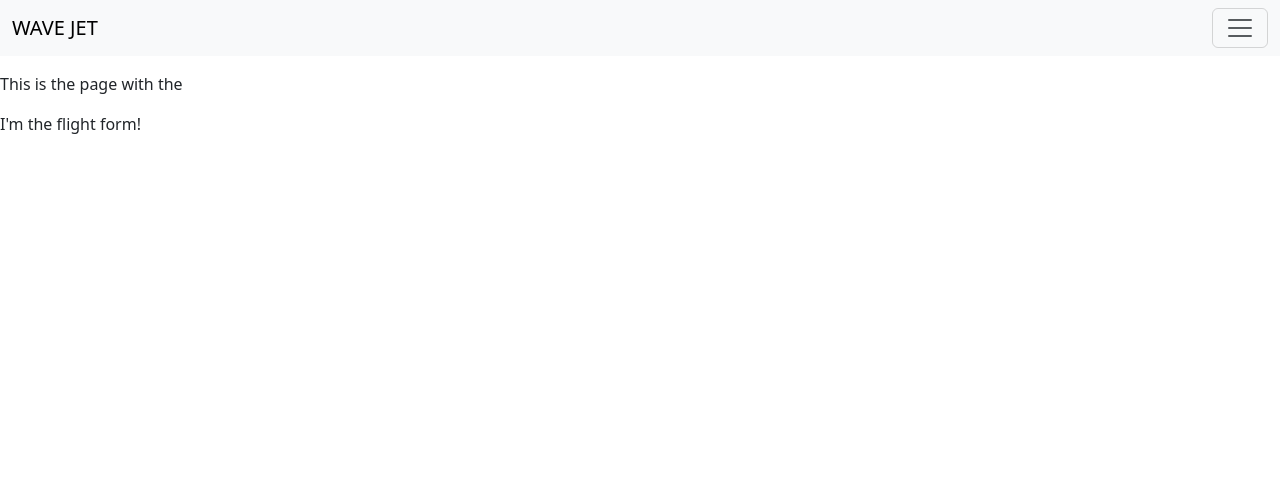
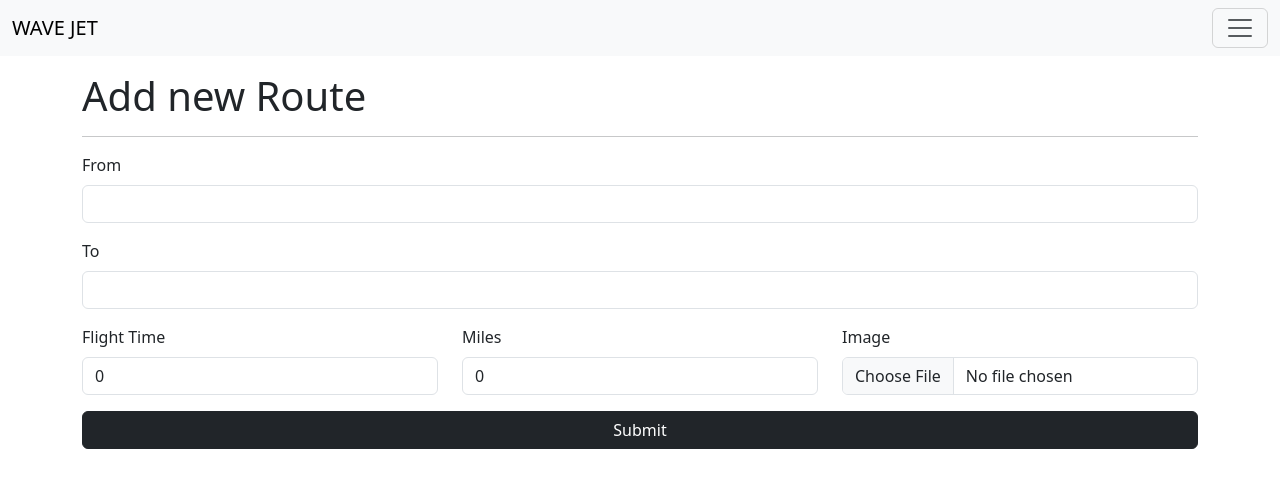
Before and after one commit to marietazetta/wave-jet-client, a React (Vite) app: page /routes/add in a window 1280 px wide. Shown: the top 488 px of the page. Built offline with nearby package versions, Linux system fonts and the light colour scheme; no server answers.

Commit message:
cloudinary partly added

```diff
--- a/src/components/Flights/NewFlightForm/NewFlightForm.jsx
+++ b/src/components/Flights/NewFlightForm/NewFlightForm.jsx
@@ -1,10 +1,92 @@
-
+import { useState } from "react"
+import { Form, Button, Row, Col } from "react-bootstrap"
+import { useNavigate } from 'react-router-dom'
+import FlightServices from "../../../services/flight.services"
+import uploadServices from "../../../services/upload.services"
 
 const NewFlightForm = () => {
 
+    const [flightData, setFlightData] = useState({
+        fromDestination: '',
+        toDestination: '',
+        flightTime: 0,
+        miles: 0,
+        imageUrl: ''
+    })
+
+    const navigate = useNavigate()
+
+    const handleInputChange = e => {
+        const { value, name } = e.currentTarget
+        setFlightData({ ...flightData, [name]: value })
+    }
+
+    const handleFlightSubmit = e => {
+
+        e.preventDefault()
+
+        FlightServices
+            .saveFlight(flightData)
+            .then(() => navigate('/routes'))
+            .catch(err => console.log(err))
+    }
+
+    const handleFileUpload = e => {
+
+        const formData = new FormData()
+        formData.append('imageData', e.target.files[0])
+
+        uploadServices
+            .uploadimage(formData)
+            .then(res => {
+                setFlightData({ ...flightData, imageUrl: res.data.cloudinary_url })
+            })
+            .catch(err => console.log(err))
+    }
+
     return (
 
-        <p>I'm the flight form!</p>
+        <div className="NewFlightForm">
+            <Form onSubmit={handleFlightSubmit}>
+                <Form.Group className="mb-3" controlId="newFormInput">
+                    <Form.Label>From</Form.Label>
+                    <Form.Control type="text" value={flightData.fromDestination} name="fromDestination" onChange={handleInputChange} />
+                </Form.Group>
+
+                <Form.Group className="mb-3" controlId="description">
+                    <Form.Label>To</Form.Label>
+                    <Form.Control type="text" value={flightData.toDestination} name="toDestination" onChange={handleInputChange} />
+                </Form.Group>
+
+                <Row>
+                    <Col>
+                        <Form.Group className="mb-3" controlId="inversions">
+                            <Form.Label>Flight Time</Form.Label>
+                            <Form.Control type="number" value={flightData.flightTime} name="flightTime" onChange={handleInputChange} />
+                        </Form.Group>
+                    </Col>
+                    <Col>
+                        <Form.Group className="mb-3" controlId="length">
+                            <Form.Label>Miles</Form.Label>
+                            <Form.Control type="number" value={flightData.miles} name="miles" onChange={handleInputChange} />
+                        </Form.Group>
+                    </Col>
+
+                    <Col>
+                        <Form.Group className="mb-3" controlId="image">
+                            <Form.Label>Image</Form.Label>
+                            <Form.Control type="file" onChange={handleFileUpload} />
+                        </Form.Group>
+                    </Col>
+                </Row>
+
+                <div className="d-grid">
+                    <Button variant="dark" type="submit" >Submit</Button>
+                </div>
+            </Form>
+        </div>
+
+
 
 
     )
--- a/src/pages/Flights/AddFlightFormPage/AddFlightFormPage.jsx
+++ b/src/pages/Flights/AddFlightFormPage/AddFlightFormPage.jsx
@@ -1,13 +1,18 @@
+import { Container } from "react-bootstrap"
 import NewFlightForm from "../../../components/Flights/NewFlightForm/NewFlightForm"
+
 
 const AddFlightFormPage = () => {
 
     return (
 
-        <>
-            <p>This is the page with the </p>
-            <NewFlightForm />
-        </>
+        <div className="AddFlightFormPage">
+            <Container>
+                <h1>Add new Route</h1>
+                <hr></hr>
+                <NewFlightForm />
+            </Container>
+        </div>
 
     )
 }
--- a/src/pages/Flights/FlightDetailsPage/FlightDetailsPage.jsx
+++ b/src/pages/Flights/FlightDetailsPage/FlightDetailsPage.jsx
@@ -1,7 +1,8 @@
-import { useParams } from "react-router-dom"
+import { useParams, Link } from "react-router-dom"
 import flightServices from "../../../services/flight.services"
 import { useEffect, useState } from "react"
 import "./FlightDetailsPage.css"
+import { Container, Row, Col } from "react-bootstrap"
 
 const FlightDetailsPage = () => {
 
--- a/src/services/flight.services.js
+++ b/src/services/flight.services.js
@@ -17,9 +17,9 @@ class FlightServices {
         return this.axiosApp.get(`/${flightId}`)
     }
 
-    // saveFlight(flightData) {
-    //     return this.axiosApp.post('/', flightData)
-    // }
+    saveFlight(flightData) {
+        return this.axiosApp.post('/', flightData)
+    }
 }
 
 const flightServices = new FlightServices()
--- /dev/null
+++ b/src/services/upload.services.js
@@ -0,0 +1,20 @@
+import axios from 'axios'
+
+class UploadServices {
+
+    constructor() {
+
+        this.api = axios.create({
+            // baseURL: `${import.meta.env.VITE_API_URL}/upload`
+            baseURL: `${process.env.REACT_APP_API_URL}/upload`
+        })
+    }
+
+    uploadimage(imageForm) {
+        return this.api.post('/image', imageForm)
+    }
+}
+
+const uploadServices = new UploadServices()
+
+export default uploadServices
```
Also changed, not shown: src/routes/AppRoutes.jsx (+13 -13 lines).
